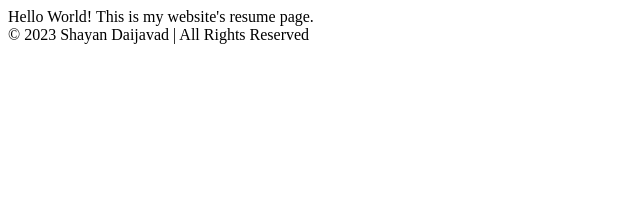
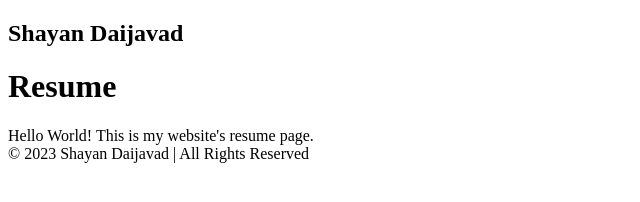
Before and after one commit to HenryHorse/HenryHorse.github.io, a plain HTML site: page resume.html in a window 1280 px wide. Shown: the whole page, without its empty margins (0-640 px from the left). Drawn offline with Linux system fonts and the light colour scheme.

Commit message:
feat: added classes to nav and footer

```diff
--- a/resume.html
+++ b/resume.html
@@ -4,8 +4,11 @@
     <title>Shayan's Resume</title>
   </head>
   <body>
-    <nav></nav>
+    <nav class="navbar">
+        <h1 class="logo">Shayan Daijavad</h1>
+    </nav>
     <main>
+        <h1 class="page-title">Resume</h1>
         Hello World! This is my website's resume page.
         <section></section>
         <section></section>
@@ -13,6 +16,6 @@
         <section></section>
         <section></section>
     </main>
-    <footer>© 2023 Shayan Daijavad | All Rights Reserved</footer>
+    <footer class="footer">© 2023 Shayan Daijavad | All Rights Reserved</footer>
   </body>
 </html>
```
Also changed, not shown: blog.html (+5 -2 lines), contact.html (+5 -2 lines), index.html (+4 -2 lines), portfolio.html (+5 -2 lines). Lines whose indentation alone changed are shown as unchanged.
